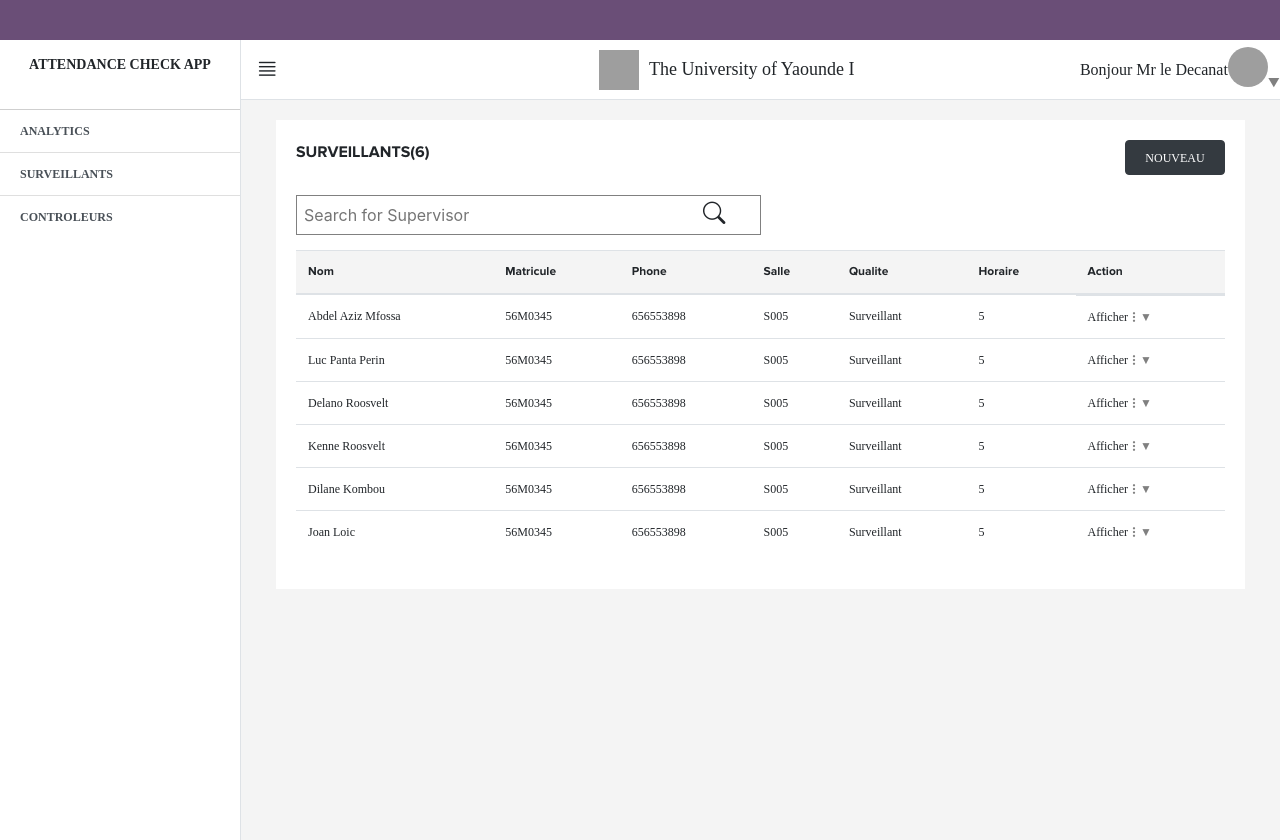
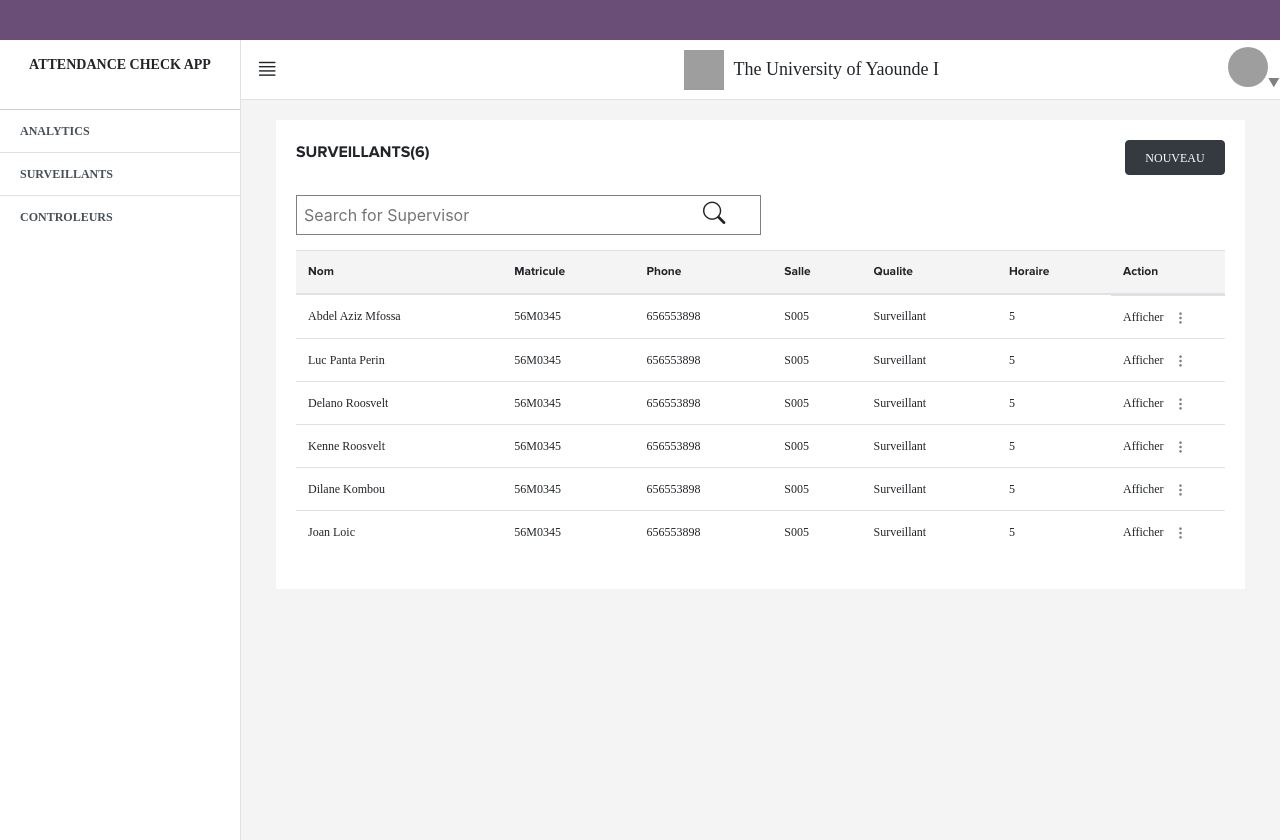
Before and after one commit to AbdelMfossa/Attendance-check-app-frontend, a Next.js app: page /surv/surveillant in a window 1280 px wide. Built offline with nearby package versions, Linux system fonts and the light colour scheme; grey boxes are pictures that could not be loaded; a web font is replaced by a local one.

Commit message:
reajustement des menus (dropdown) des tableaux des surveillants et controlleur

```diff
--- a/components/Layout.js
+++ b/components/Layout.js
@@ -45,7 +45,6 @@ const Layout = ({ title, children }) => {
                                 <span>The University of Yaounde I</span>
                             </div>
                             <div className="logo-textL">
-                                <span>Bonjour Mr le Decanat</span>
                                 <Dropdown>
                                     <Dropdown.Toggle as={CustomToggle}>
                                         <Image className="img-xs image" src="/static/avatar.jpg" alt="pic profile" width={40} height={40} />
--- a/components/customToggle.js
+++ b/components/customToggle.js
@@ -7,7 +7,7 @@ const CustomToggle = React.forwardRef(({ children, onClick }, ref) => (
   }}
   >
     {children}
-    &#x25bc;
+    <span className="dropdown-icon">&#x25bc;</span>
   </a>
 ));
 
--- a/components/infoSurveillant.js
+++ b/components/infoSurveillant.js
@@ -19,12 +19,12 @@ const InfoSurveillant = ({ dataSurveillant }) => {
         <td>S005</td>
         <td>{qualite}</td>
         <td>5</td>
-        <td className="contextual-menu">Afficher
+        <td className="contextual-menu survDropdown">Afficher
           <Dropdown >
             <Dropdown.Toggle as={CustomToggle}>
-              <i className="bi bi-three-dots-vertical" />
+              <i className="bi bi-three-dots-vertical options-icon" />
             </Dropdown.Toggle>
-            <Dropdown.Menu>
+            <Dropdown.Menu className="options">
               <Dropdown.Item href="modif/edite">Edit</Dropdown.Item>
               <Dropdown.Divider />
               <Dropdown.Item href="../del/delete">Delete</Dropdown.Item>
--- a/styles/style.css
+++ b/styles/style.css
@@ -227,14 +227,6 @@ body {
     flex-direction: row;
     justify-content: flex-end;
   }
-
-  .logo-textL span {
-    display: flex;
-    flex-direction: column;
-    justify-content: center;
-    font-size: 16px;
-    font-family: "proxima Regular";
-  }
   .menuk {
     width: 200px;
     height: 100px;
--- a/styles/style2.css
+++ b/styles/style2.css
@@ -213,6 +213,21 @@ body {
   text-decoration: none;
 }
 
+.survDropdown .dropdown-icon {
+  display: none;
+}
+
+.options-icon {
+  position: absolute;
+  left: 10px;
+  font-size: 14px;
+}
+
+.dropdown-menu a.dropdown-item {
+  font-weight: bold;
+  font-family: "Proxima Regular";
+}
+
 .modal-title {
   font-size: 24px;
   font-family: "Proxima Regular";
```
Also changed, not shown: pages/auth/login.js (+9 -6 lines), 1 other file (tests, documents, lock files or other folders).
